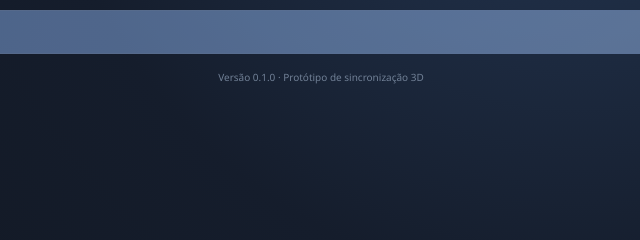
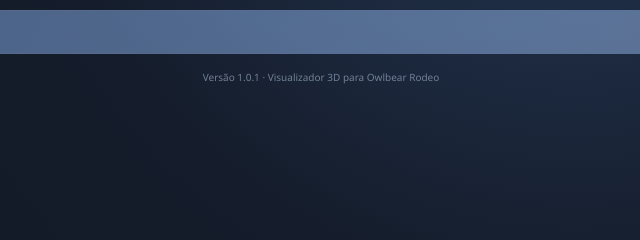
Before and after one commit to Onze1Onze/Sistema-3-dimensoes, a website built with Vite: page index.html in a window 1280 px wide. Shown: the part 248-488 px from the top of the page, 319-959 px from the left. Built offline with nearby package versions, Linux system fonts and the light colour scheme; what @owlbear-rodeo/sdk would draw is missing.

Commit message:
Show version 1.0.1 in extension launcher

```diff
--- a/index.html
+++ b/index.html
@@ -18,7 +18,7 @@
       <button id="launch-button" class="primary-button" type="button" disabled>
         <span>Entrar no modo 3D</span><span aria-hidden="true">↗</span>
       </button>
-      <p class="footnote">Versão 0.1.0 · Protótipo de sincronização 3D</p>
+      <p class="footnote">Versão 1.0.1 · Visualizador 3D para Owlbear Rodeo</p>
     </main>
     <script type="module" src="/src/main.ts"></script>
   </body>
```
